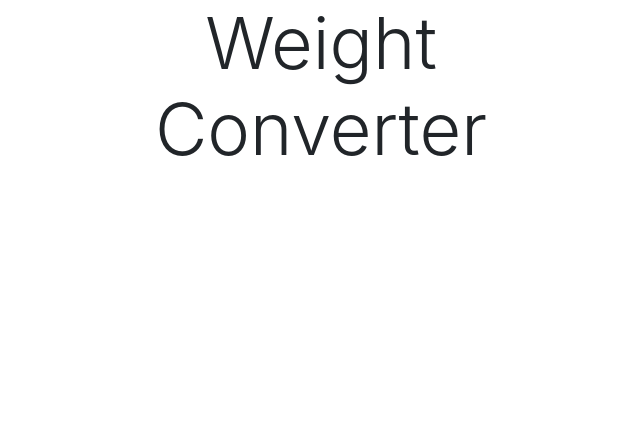
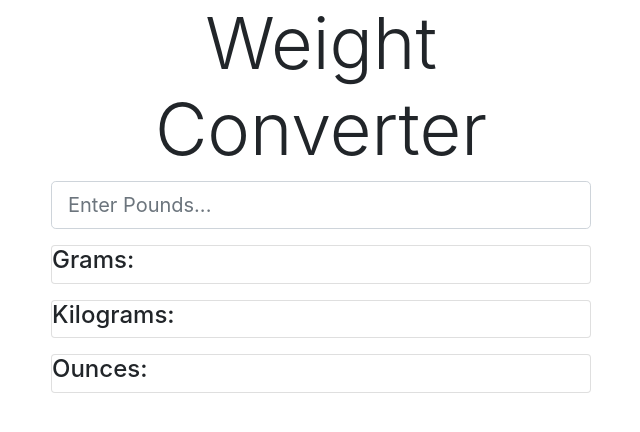
Before and after one commit to Rubyrgill/weight-converter-application, a plain HTML site: page index.html in a window 1280 px wide. Shown: the whole page, without its empty margins (34-674 px from the left). Drawn offline with nearby package versions, Linux system fonts and the light colour scheme; files that its build step writes are made by us from their sources; files whose address does not match are found by name.

Commit message:
Html structure complete

```diff
--- a/index.html
+++ b/index.html
@@ -18,6 +18,35 @@
         <div class="row">
             <div class="col-md-6">
                 <h1 class="display-3 text-center">Weight Converter</h1>
+                <form>
+                    <div class="form-group">
+                        <input id="lbs" type="number" class="form-control form-control-lg" placeholder="Enter Pounds...">
+                    </div>
+                </form>
+                <div id="output">
+                    <div class="card mb-3">
+                        <div class="card-block">
+                            <h4>Grams:</h4>
+                            <div id="gramsOut"></div>
+                        </div>
+                    </div>
+
+                    <div class="card mb-3">
+                        <div class="card-block">
+                            <h4>Kilograms:</h4>
+                            <div id="kgOut"></div>
+                        </div>
+                    </div>
+
+                    <div class="card mb-3">
+                        <div class="card-block">
+                            <h4>Ounces:</h4>
+                            <div id="OunceOut"></div>
+                        </div>
+                    </div>
+
+
+                </div>
             </div>
         </div>
     </div>
```
